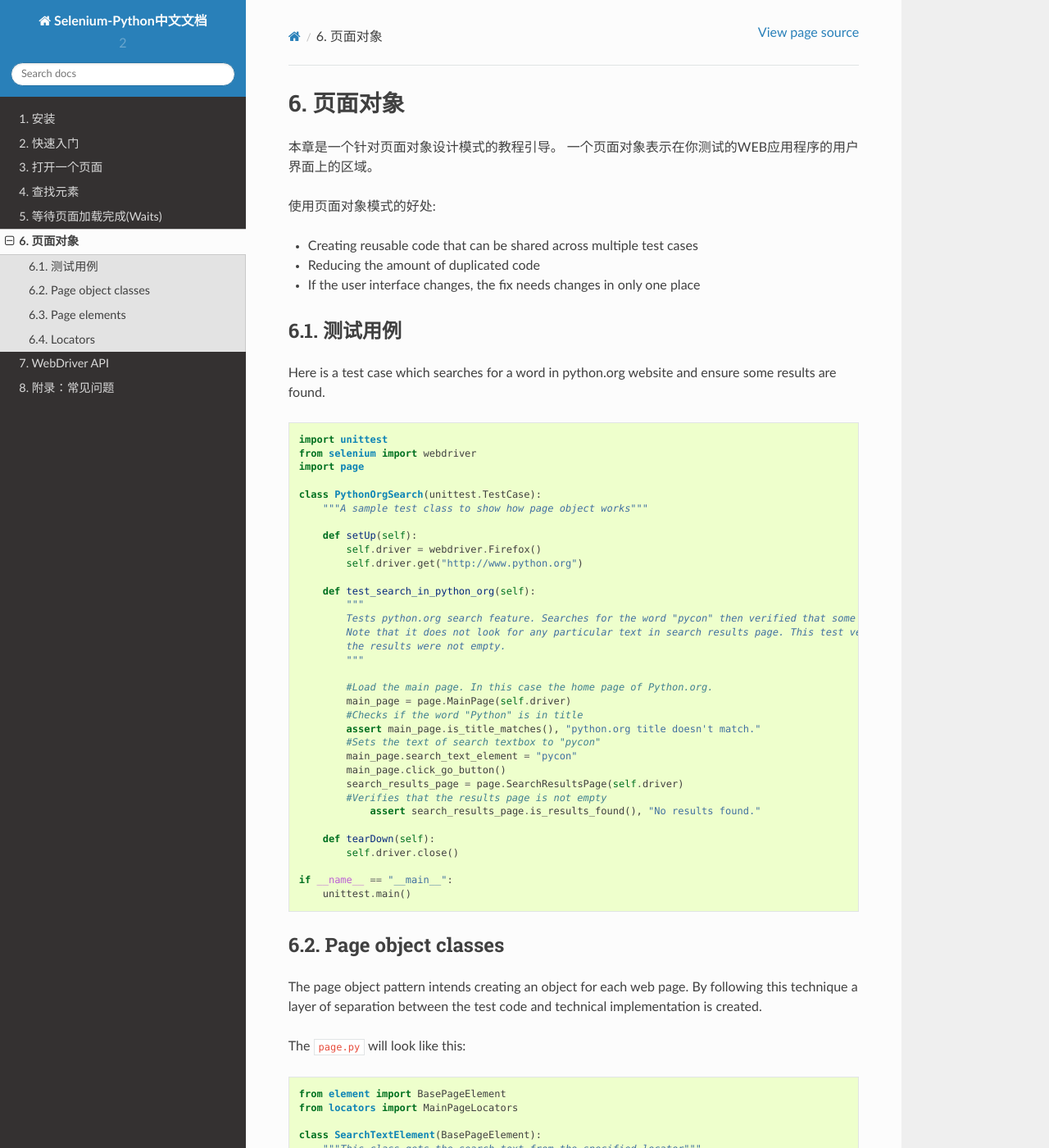
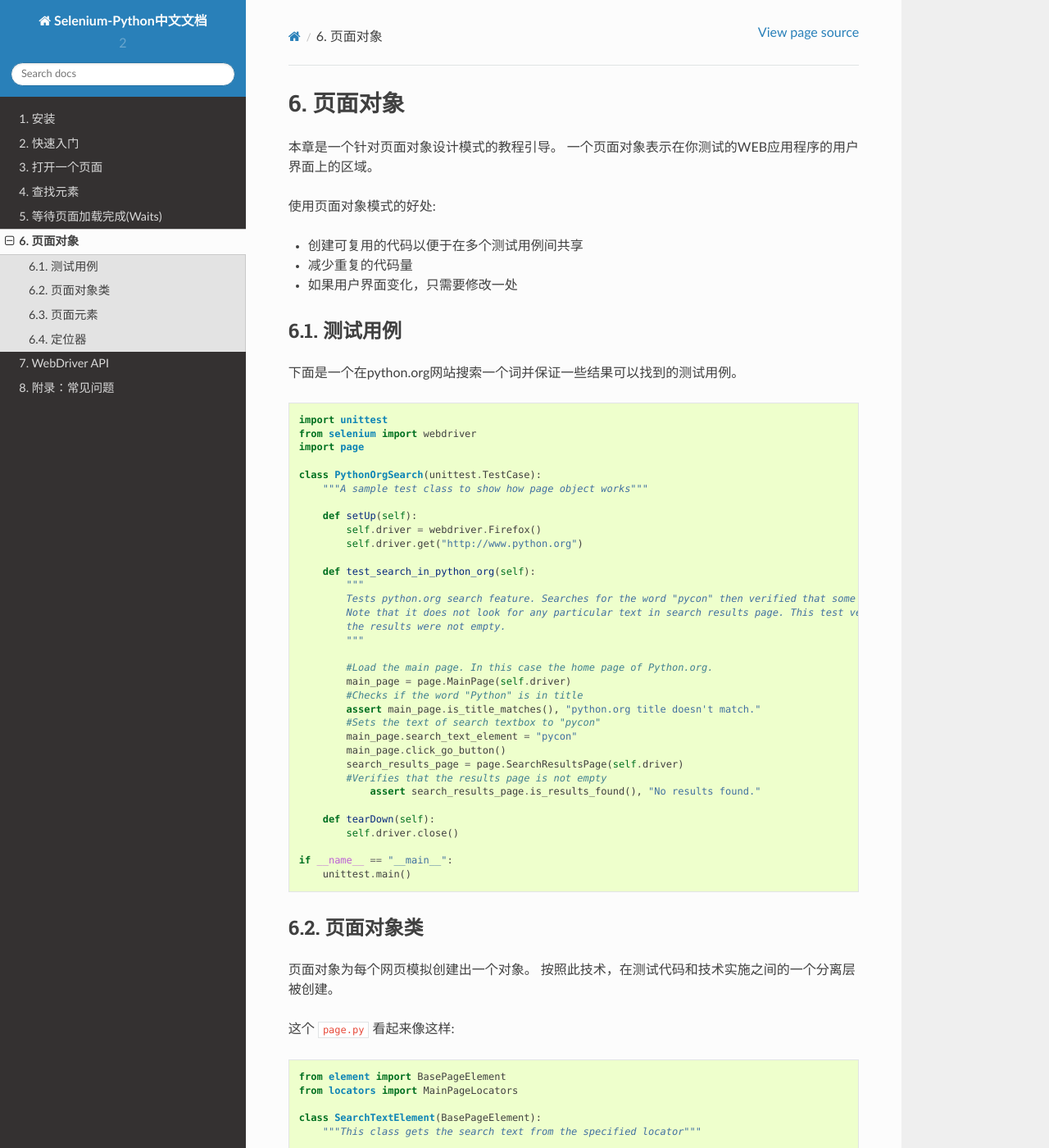
Before and after one commit to caoruiy/selenium-python-docs-zh, a Sphinx documentation site: the page built from source/page-objects.rst, in a window 1280 px wide and 1400 px high. Shown: the whole window at 82% size. Built offline with Sphinx 7.4.7 and the Read the Docs theme 2.0.0, drawn with Linux system fonts in a browser that asks for light colours; some of the changed text lies outside the part shown.

Commit message:
translate rest
translate rest

```diff
--- a/source/page-objects.rst
+++ b/source/page-objects.rst
@@ -8,16 +8,15 @@
 
 使用页面对象模式的好处:
 
-* Creating reusable code that can be shared across multiple test cases
-* Reducing the amount of duplicated code
-* If the user interface changes, the fix needs changes in only one place
+* 创建可复用的代码以便于在多个测试用例间共享
+* 减少重复的代码量
+* 如果用户界面变化，只需要修改一处
 
 
 测试用例
 ~~~~~~~~~
 
-Here is a test case which searches for a word in python.org website
-and ensure some results are found.
+下面是一个在python.org网站搜索一个词并保证一些结果可以找到的测试用例。
 
 ::
 
@@ -56,14 +55,13 @@ and ensure some results are found.
   if __name__ == "__main__":
       unittest.main()
 
-Page object classes
+页面对象类
 ~~~~~~~~~~~~~~~~~~~
 
-The page object pattern intends creating an object for each web page.
-By following this technique a layer of separation between the test
-code and technical implementation is created.
+页面对象为每个网页模拟创建出一个对象。
+按照此技术，在测试代码和技术实施之间的一个分离层被创建。
 
-The ``page.py`` will look like this::
+这个 ``page.py`` 看起来像这样::
 
   from element import BasePageElement
   from locators import MainPageLocators
@@ -106,10 +104,10 @@ The ``page.py`` will look like this::
           # element, but as for now it works fine
           return "No results found." not in self.driver.page_source
 
-Page elements
+页面元素
 ~~~~~~~~~~~~~
 
-The ``element.py`` will look like this::
+这个 ``element.py`` 看起来像这样::
 
   from selenium.webdriver.support.ui import WebDriverWait
 
@@ -132,14 +130,12 @@ The ``element.py`` will look like this::
           element = driver.find_element_by_name(self.locator)
           return element.get_attribute("value")
 
-Locators
+定位器
 ~~~~~~~~
 
-One of the practices is to separate the locator strings from the place
-where they are being used.  In this example, locators of the same page
-belong to same class.
+其中一个做法是，从它们正在使用的地方分离定位字符。在这个例子中，同一页面的定位器属于同一个类。
 
-The ``locators.py`` will look like this::
+这个 ``locators.py`` 看起来像这样::
 
   from selenium.webdriver.common.by import By
 
```
